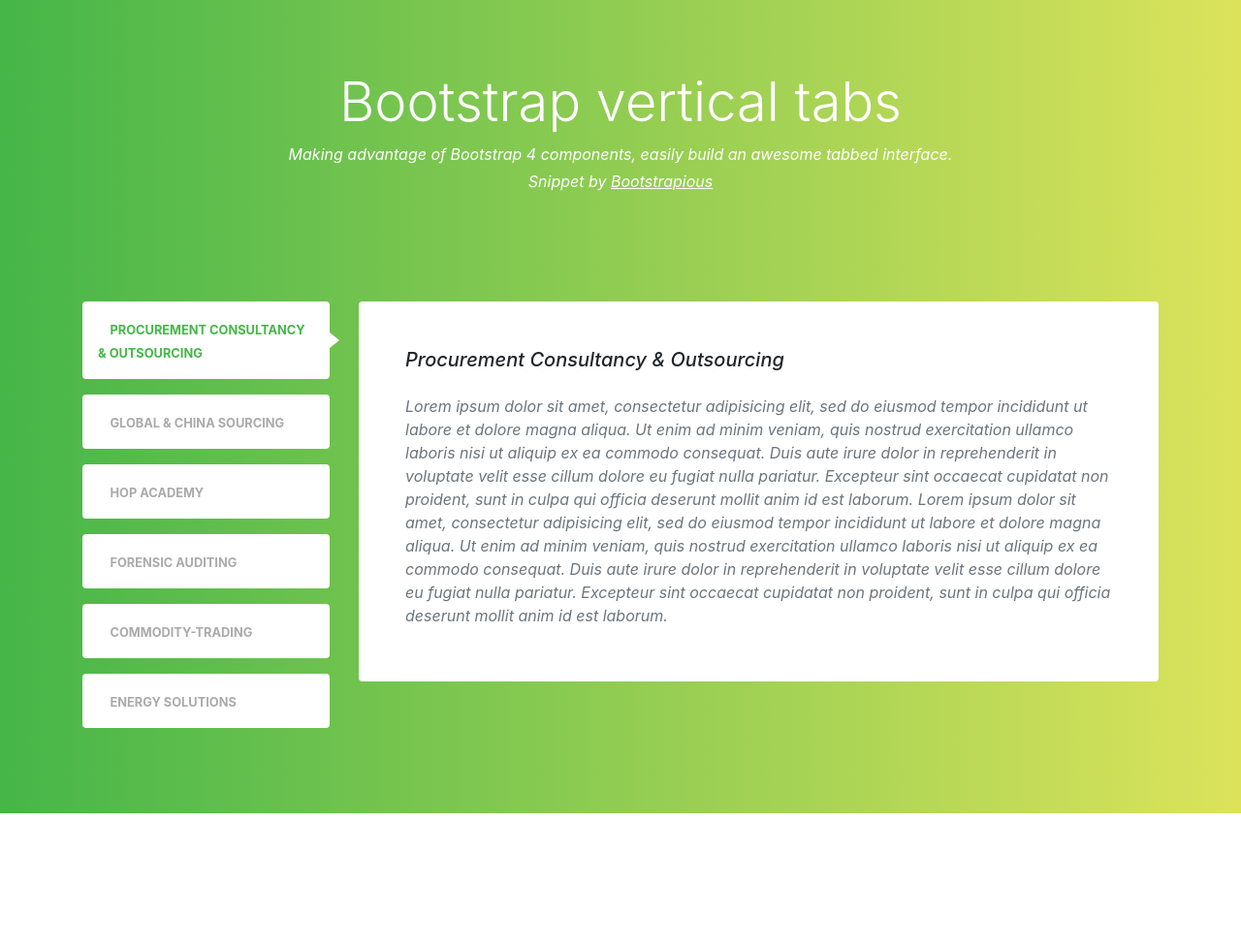
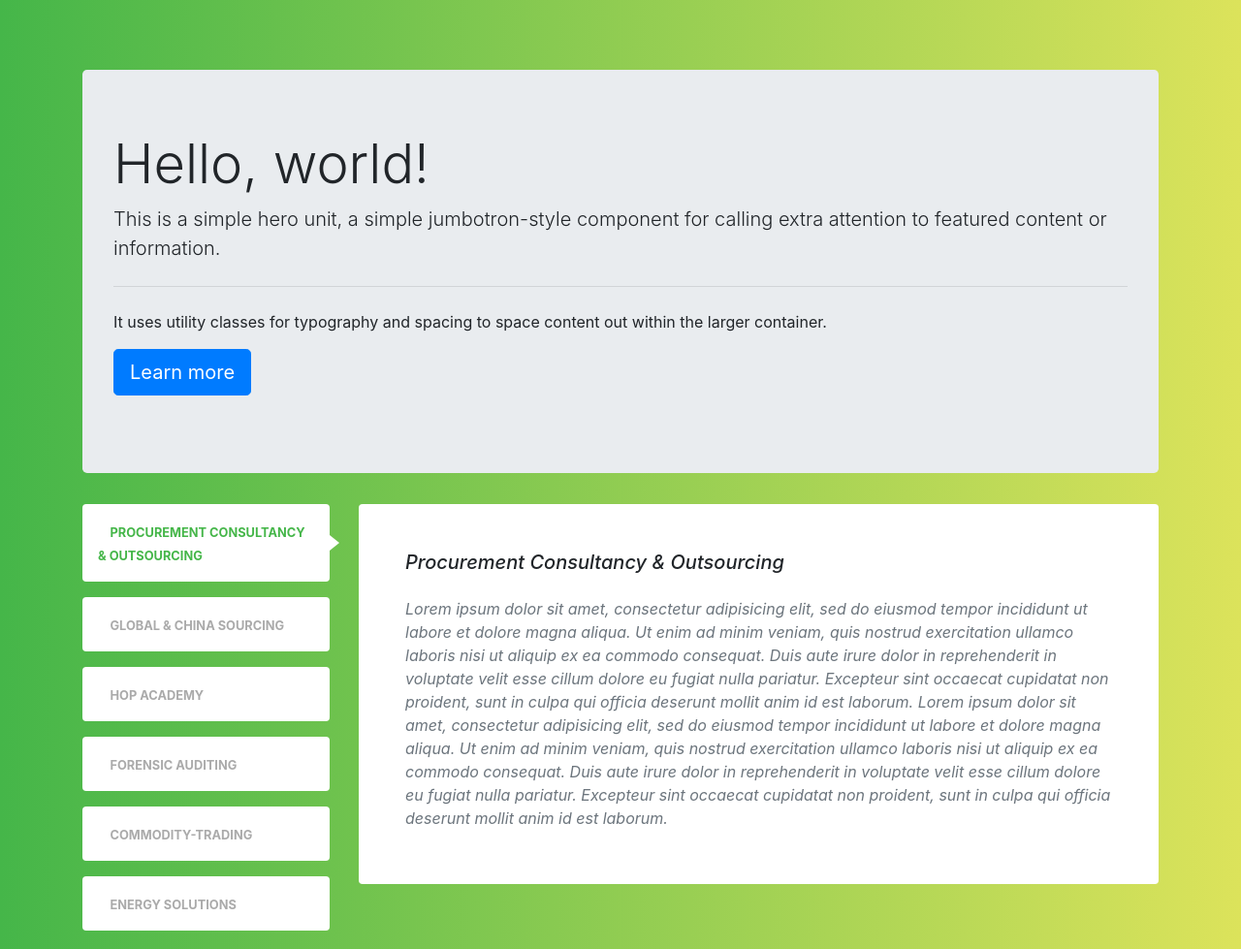
Before and after one commit to DenisMutinda/hpo-website, a plain HTML site: page index.html in a window 1280 px wide. Shown: the top 979 px of the page at 97% size. Before the commit the page ends 839 px from the top, so only its background shows below. Drawn offline with nearby package versions, Linux system fonts and the light colour scheme.

Commit message:
header added

```diff
--- a/index.html
+++ b/index.html
@@ -13,6 +13,7 @@
     <!-- Demo header-->
 <section class="py-5 header">
     <div class="container py-4">
+        <!--
         <header class="text-center mb-5 pb-5 text-white">
             <h1 class="display-4">Bootstrap vertical tabs</h1>
             <p class="font-italic mb-1">Making advantage of Bootstrap 4 components, easily build an awesome tabbed interface.</p>
@@ -22,6 +23,16 @@
                 </a>
             </p>
         </header>
+    -->
+    <div class="jumbotron">
+        <h1 class="display-4">Hello, world!</h1>
+        <p class="lead">This is a simple hero unit, a simple jumbotron-style component for calling extra attention to featured content or information.</p>
+        <hr class="my-4">
+        <p>It uses utility classes for typography and spacing to space content out within the larger container.</p>
+        <p class="lead">
+          <a class="btn btn-primary btn-lg" href="#" role="button">Learn more</a>
+        </p>
+      </div>
 
 
         <div class="row">
```
